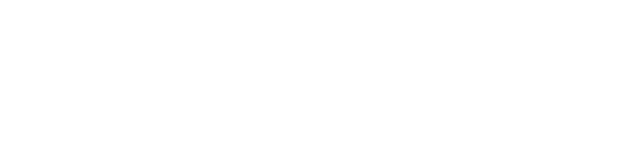
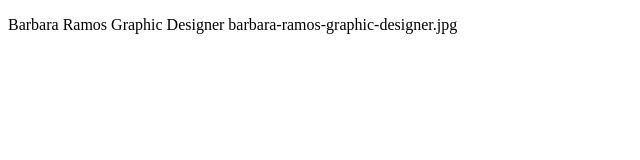
Before and after one commit to Paparellav/js-our-team, a plain HTML site: page index.html in a window 1280 px wide. Shown: the whole page, without its empty margins (0-640 px from the left). Drawn offline with Linux system fonts and the light colour scheme.

Commit message:
milestone 1 completato

```diff
--- a/index.html
+++ b/index.html
@@ -8,6 +8,8 @@
 </head>
 <body>
 
+    <p></p>
+
     <!-- Scripts -->
     <script src="js/script.js" type="text/javascript"></script>
 </body>
--- a/js/script.js
+++ b/js/script.js
@@ -0,0 +1,52 @@
+// Viene fornito un array di oggetti che rappresentano i membri del team.
+// Ogni membro ha le informazioni necessarie per stampare le relative informazioni: Nome, Ruolo e Foto.
+
+const team = [
+    {
+      name: 'Wayne Barnett',
+      role: 'Founder & CEO',
+      image: 'wayne-barnett-founder-ceo.jpg',
+    },
+    {
+      name: 'Angela Caroll',
+      role: 'Chief Editor',
+      image: 'angela-caroll-chief-editor.jpg',
+    },
+    {
+      name: 'Walter Gordon',
+      role: 'Office Manager',
+      image: 'walter-gordon-office-manager.jpg',
+    },
+    {
+      name: 'Angela Lopez',
+      role: 'Social Media Manager',
+      image: 'angela-lopez-social-media-manager.jpg',
+    },
+    {
+      name: 'Scott Estrada',
+      role: 'Developer',
+      image: 'scott-estrada-developer.jpg',
+    },
+    {
+      name: 'Barbara Ramos',
+      role: 'Graphic Designer',
+      image: 'barbara-ramos-graphic-designer.jpg',
+    },
+  ];
+
+// MILESTONE 1:
+// stampare su console le informazioni di nome, ruolo e la stringa della foto
+let userInfos = "";
+
+for (let i = 0; i < team.length; i++) {
+    userInfos = team[i];
+    console.log(userInfos.name, userInfos.role, userInfos.image);
+
+    // MILESTONE 2:
+    // stampare le stesse informazioni su DOM sottoforma di stringhe
+    const userName = userInfos.name;
+    const userRole = userInfos.role;
+    const userImage = userInfos.image;
+    const domElement = document.querySelector("p");
+    domElement.innerHTML = `${userName} ${userRole} ${userImage}`;
+}
```
